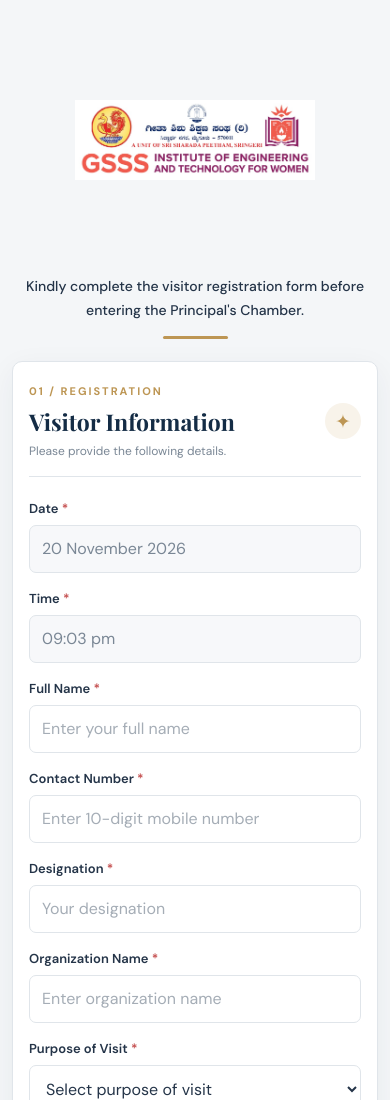
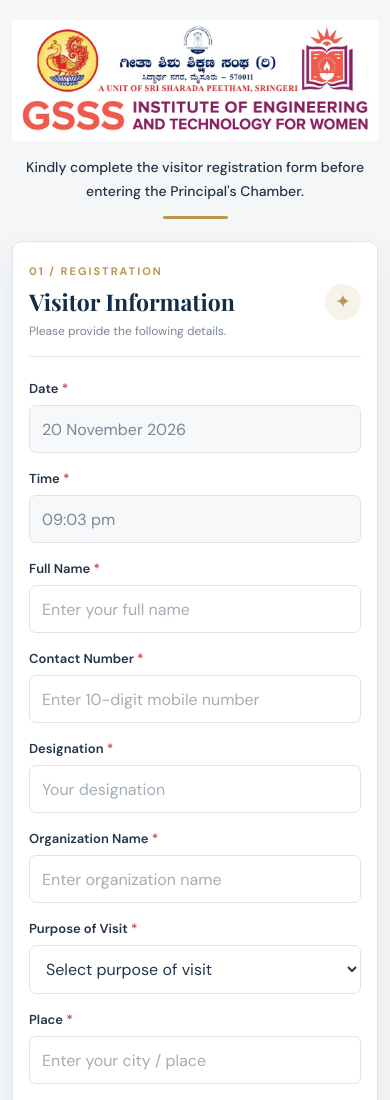
Before and after one commit to pragnakoushik/principal-visitor-management-system, a plain HTML site: page index.html in a window 390 px wide. Shown: the top 1100 px of the page. Drawn offline with nearby package versions, Linux system fonts and the light colour scheme.

Commit message:
Update style.css

```diff
--- a/style.css
+++ b/style.css
@@ -367,9 +367,9 @@ footer span {
     }
 
     .college-logo {
-        width: 240px;
-        height: 240px;
-        object-fit: contain;
+        width: 100%;
+        height: auto;
+        max-width:100%;
         display:block;
         margin: 0 auto;
     }
@@ -485,11 +485,6 @@ footer span {
         padding-right: 10px;
     }
 
-    .college-logo {
-        width: 240px;
-        height: 240px;
-    }
-
     .form-card {
         padding: 20px 13px;
     }
```
